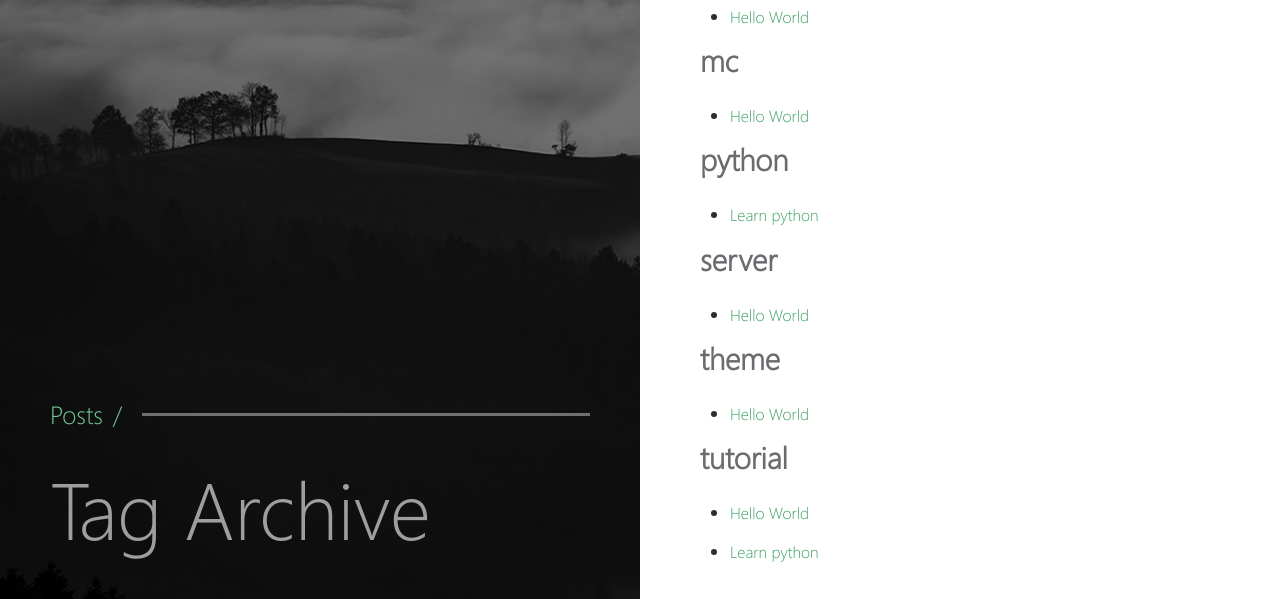
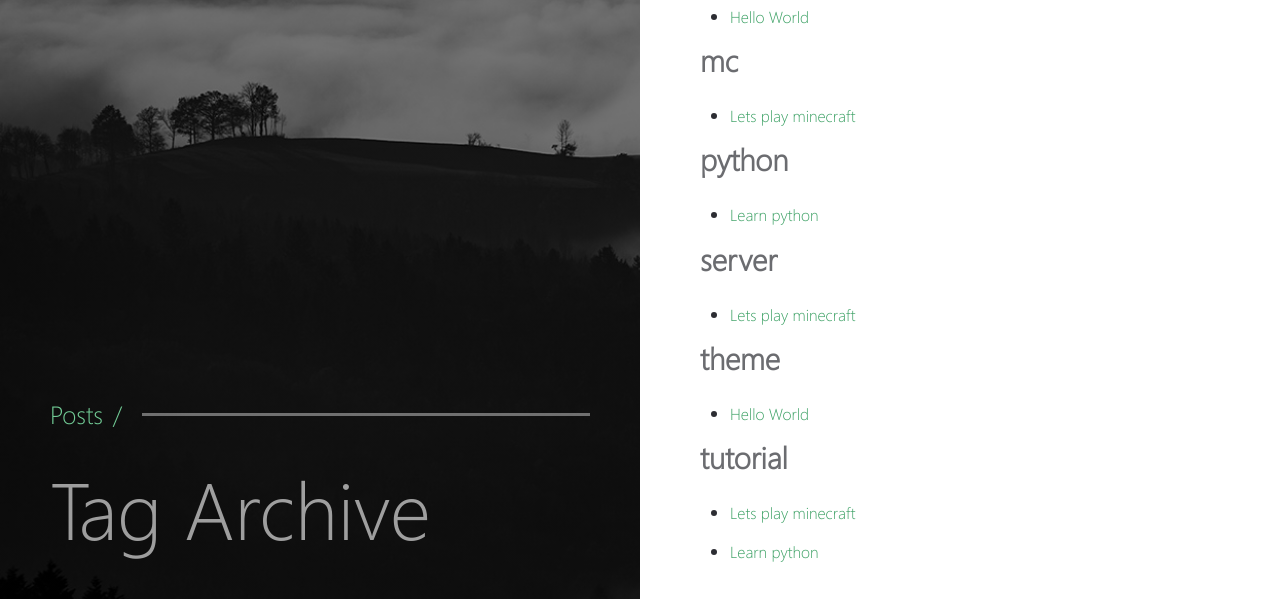
Before and after one commit to ddx-510/ddx-510.github.io, a Jekyll site: the page built from _pages/tags.md, in a window 1280 px wide. Shown: the part 401-1000 px from the top of the page. Built offline with Jekyll 4.4.1, drawn with Linux system fonts in a browser that asks for light colours; part of the change alters nothing that is shown.

Commit message:
Update 2020-1-28-mcserver.md

````diff
--- a/_posts/2020-1-28-mcserver.md
+++ b/_posts/2020-1-28-mcserver.md
@@ -1,6 +1,6 @@
 ---
 layout: post
-title:  "Hello World"
+title:  "Lets play minecraft"
 date:   2020-01-28
 excerpt: "How to build a MC server"
 tag:
@@ -8,7 +8,7 @@ tag:
 - mc
 - tutorial
 ---
-Many thanks to the zhihu User provider: [Amserphere](https://zhuanlan.zhihu.com/p/55952581
+Many thanks to the zhihu User: [Amserphere](https://zhuanlan.zhihu.com/p/55952581
 )
 
 # MC server
@@ -22,38 +22,45 @@ Many thanks to the zhihu User provider: [Amserphere](https://zhuanlan.zhihu.com/
 ### part 0:
 
 - Find product in google cloud/ alicloud. Here I am using google cloud might be a little bit different from alicloud. Select VM engine, create a new instance and select ubuntu 18.04, I only gave it a g1-micro core, but you can add more if you want.
+
 - open vm engine, click ssh to access to the server
 
 ### part 1:
 
 Gain operation right
+
 ```
 sudo su root
 ```
 
 Update apt
+
 ```
 sudo apt update
 ```
 
 Next, check if Java is already installed:
+
 ```
 java -version
 ```
 
 If not, follow the suggestion
+
 ```
 apt install default-jre
 ```
 RMB to click yes for the installation
 
 Get the foooking package
+
 ```
 sudo wget https://launcher.mojang.com/v1/objects/e9f105b3c5c7e85c7b445249a93362a22f62442d/server.jar
 ```
 
 ### part 2:
 Find path
+
 ```
 pwd
 ```
@@ -63,24 +70,28 @@ Skip the firewall setting if u r lazy. But this will greatly reduce your server'
 ```
 systemctl stop firewalld.service
 ```
+
 OR else:
 Add a port (25565 default)
+
 ```
 firewall-cmd --zone=public --add-port=25565/tcp --permanent
 ```
-if firewall not installed, then follow the suggested command to install firewall utils
+If firewall not installed, then follow the suggested command to install firewall utils
 
 Go to Fire wall settings:
-- add firewall rule tcp with port range 25565
+- Add firewall rule TCP with port range 25565
 
 ### part 3:
 Start server!
+
 ```
 sudo java -Xms512m -Xmx1024m -jar /home/admin/server.jar nogui
 ```
 512 is the min rom, 1024 is the max.. /home/admin might need to change to your own home root, nogui means no graphics os
 
 It might takes sometime, and
+
 ```
 /stop
 ```
@@ -97,14 +108,17 @@ Go in by enter
 ``
 i
 ``
-move to the eula=false and change it to eula=true
-press esc, and key in
+Move to the eula=false and change it to eula=true
+
+Press esc, and key in
 ``
 :wq
 ``
-press enter to save
 
-IF U R using non-official version
+Press enter to save
+
+IF you are using non-official version
+
 ```
 vi server.properties
 ```
@@ -120,12 +134,13 @@ re-enter
 ```
 sudo java -Xms512m -Xmx1024m -jar /home/admin/server.jar nogui
 ```
-and ur server is ready!!!
+And ur server is ready!!!
 
 Go to mc and add ur own server address
+
 Example:
-- my server's internal ip address on vm engine page is 10.12.x.x
-- we click add server, and address same as above
-- add in the port we use : 25565
+- My server's internal ip address on vm engine page is 10.12.x.x
+- We click add server, and address same as above
+- Add in the port we use : 25565
 
-And enjoy ur game!
+And enjoy your game!
````
